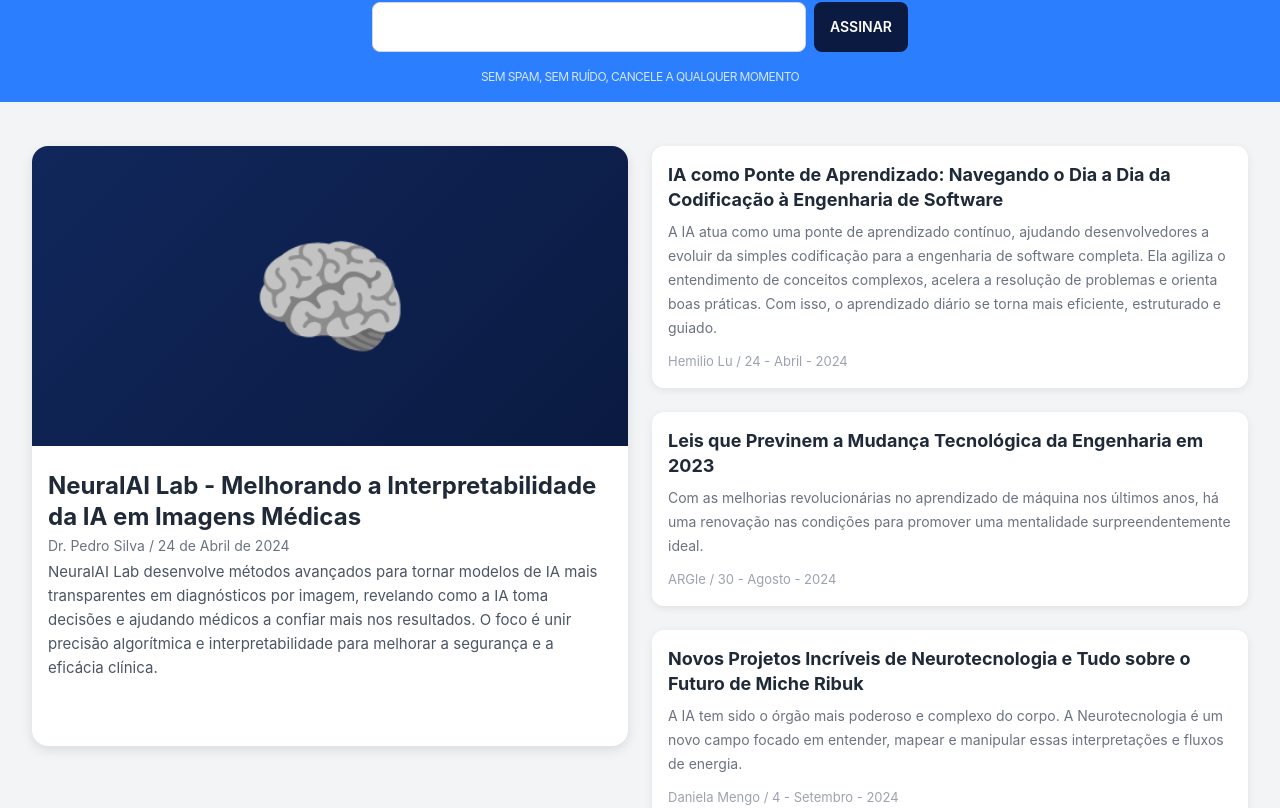
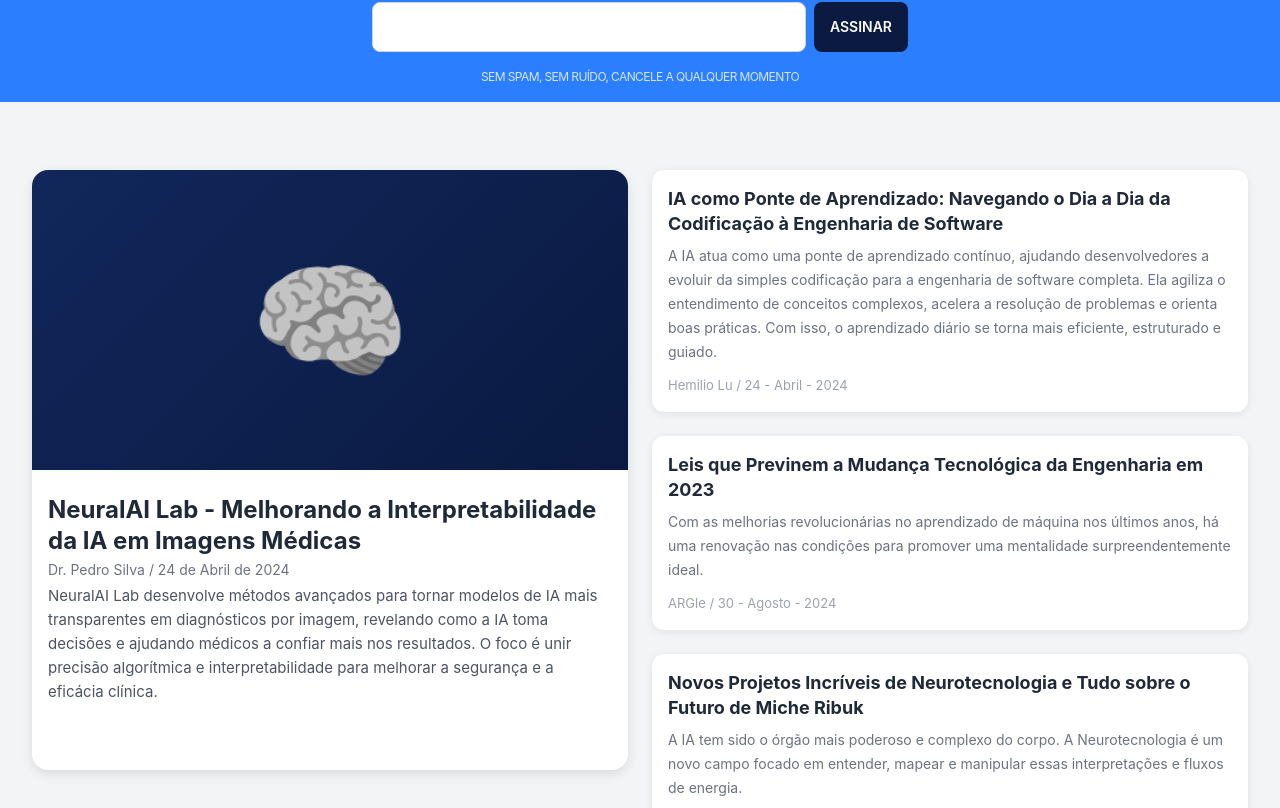
Before and after one commit to maia-leticia/nh-front-test, a React (Vite) app: page / in a window 1280 px wide. Shown: the part 2432-3240 px from the top of the page. Built offline with nearby package versions, Linux system fonts and the light colour scheme.

Commit message:
feat(NewsSection): adjust padding

```diff
--- a/src/components/NewsSection/NewsSection.tsx
+++ b/src/components/NewsSection/NewsSection.tsx
@@ -37,7 +37,7 @@ const NewsSection = () => {
   ];
 
   return (
-    <section className="md:py-4 py-10 " id="article">
+    <section className=" py-10 " id="article">
       <section className="max-w-7xl mx-auto px-4 md:px-8 grid grid-cols-1 lg:grid-cols-2 gap-6">
         <section className="bg-white rounded-2xl overflow-hidden shadow-[0_4px_12px_rgba(0,0,0,0.1)] max-h-[600px] mb-5">
           <FeaturedArticle article={featuredArticle} />
```
